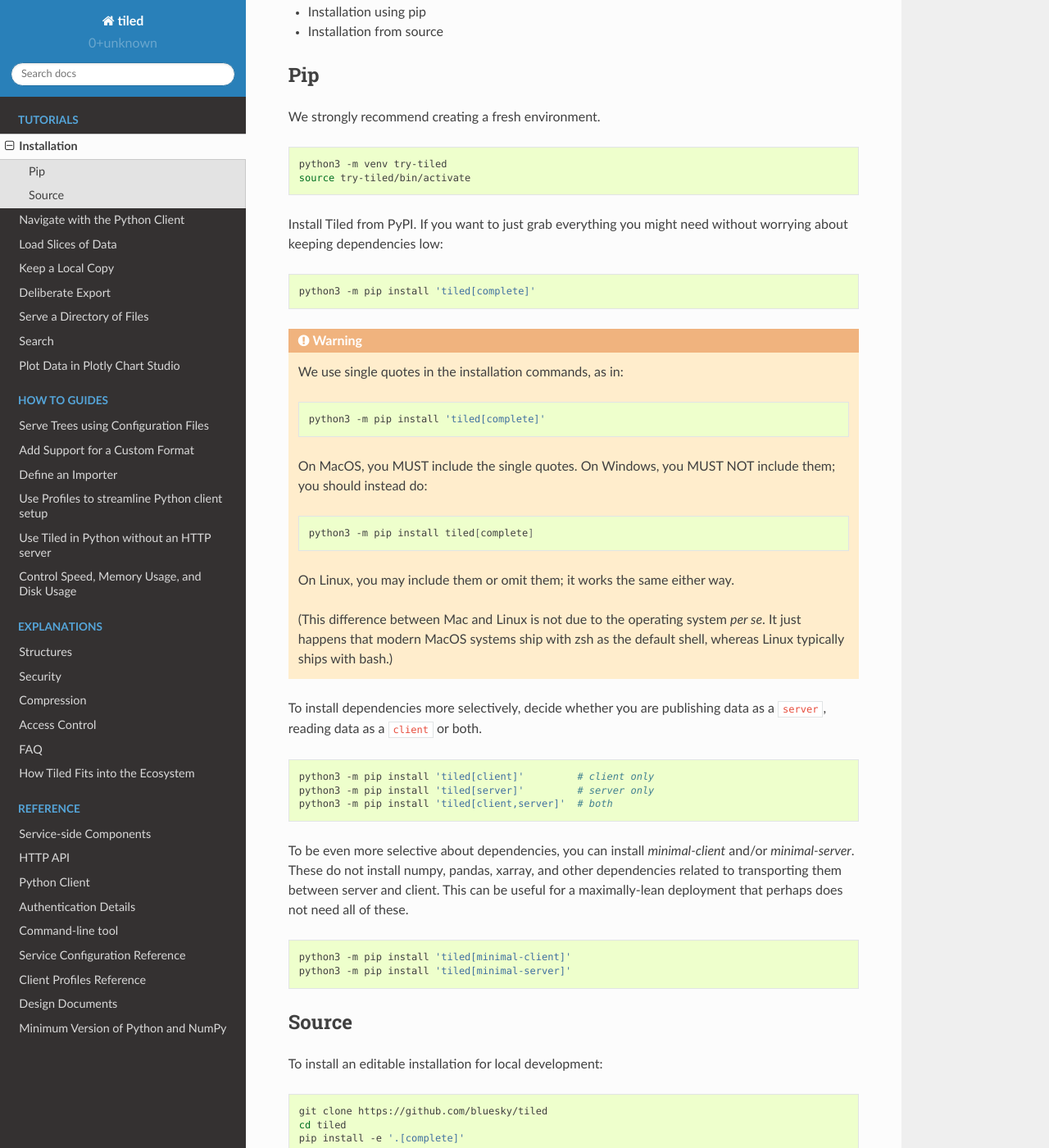
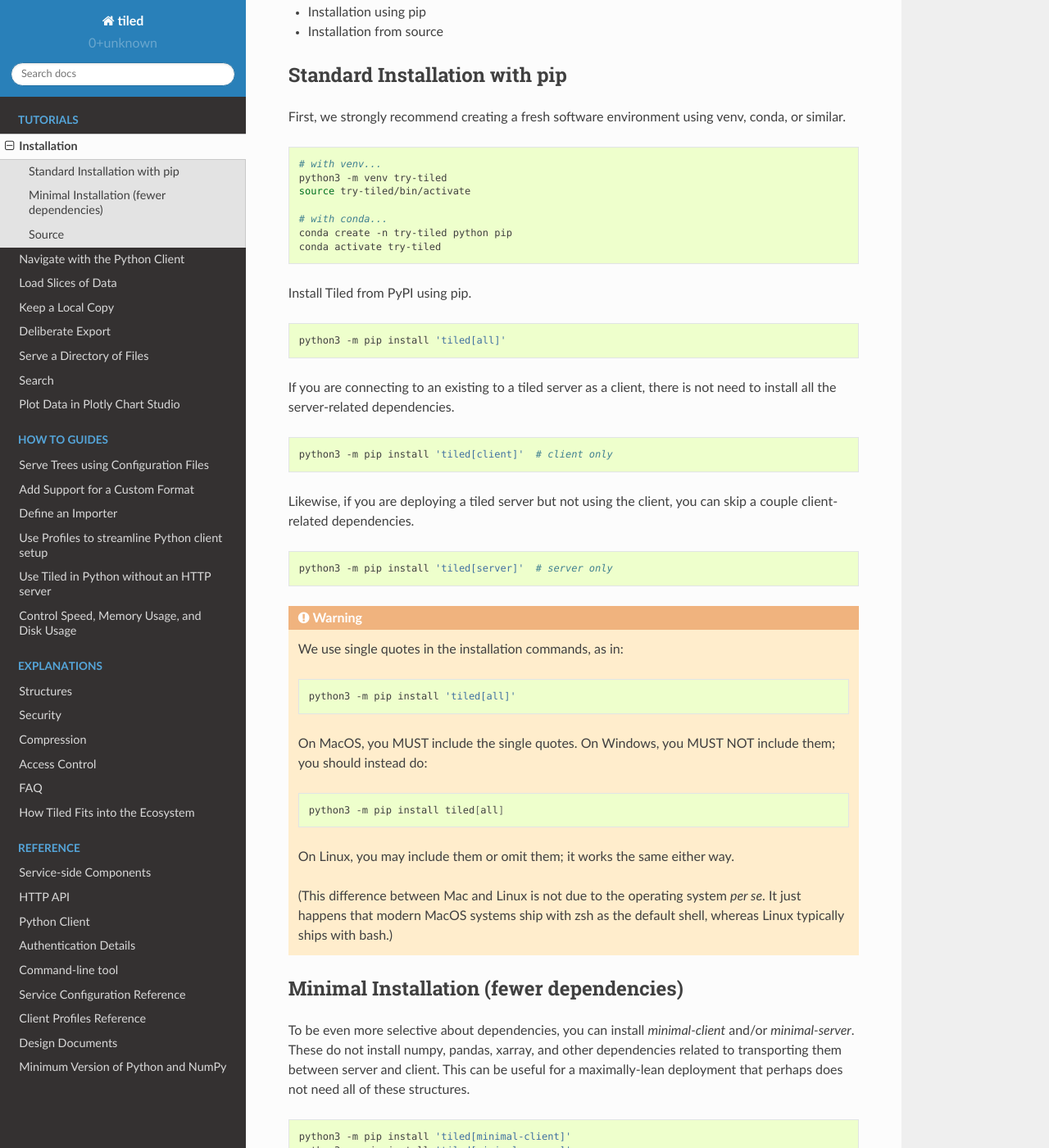
Before and after one commit to bluesky/tiled, a Sphinx documentation site: the page built from docs/source/tutorials/installation.rst, in a window 1280 px wide and 1400 px high, scrolled down 205 px. Shown: the whole window at 82% size. Built offline with Sphinx 7.4.7 and the Read the Docs theme 2.0.0, drawn with Linux system fonts in a browser that asks for light colours; pages that are not in the unit, such as notebooks, are missing from menus; some of the changed text lies outside the part shown.

Commit message:
Refine docs.

```diff
--- a/docs/source/tutorials/installation.rst
+++ b/docs/source/tutorials/installation.rst
@@ -7,22 +7,41 @@
 * Installation using pip
 * Installation from source
 
-Pip
----
+Standard Installation with pip
+------------------------------
 
-We strongly recommend creating a fresh environment.
+First, we strongly recommend creating a fresh software environment using venv,
+conda, or similar.
 
 .. code:: bash
 
+   # with venv...
    python3 -m venv try-tiled
    source try-tiled/bin/activate
 
-Install Tiled from PyPI. If you want to just grab everything you might need
-without worrying about keeping dependencies low:
+   # with conda...
+   conda create -n try-tiled python pip
+   conda activate try-tiled
+
+Install Tiled from PyPI using pip.
 
 .. code:: bash
 
-   python3 -m pip install 'tiled[complete]'
+   python3 -m pip install 'tiled[all]'
+
+If you are connecting to an existing to a tiled server as a client, there
+is not need to install all the server-related dependencies.
+
+.. code:: bash
+
+   python3 -m pip install 'tiled[client]'  # client only
+
+Likewise, if you are deploying a tiled server but not using the client, you can
+skip a couple client-related dependencies.
+
+.. code:: bash
+
+   python3 -m pip install 'tiled[server]'  # server only
 
 .. warning::
 
@@ -30,14 +49,14 @@
 
    .. code:: bash
 
-      python3 -m pip install 'tiled[complete]'
+      python3 -m pip install 'tiled[all]'
 
    On MacOS, you MUST include the single quotes.
    On Windows, you MUST NOT include them; you should instead do:
 
    .. code:: bash
 
-      python3 -m pip install tiled[complete]
+      python3 -m pip install tiled[all]
 
    On Linux, you may include them or omit them; it works the same either way.
 
@@ -45,25 +64,21 @@
    se*. It just happens that modern MacOS systems ship with zsh as the default
    shell, whereas Linux typically ships with bash.)
 
-To install dependencies more selectively, decide whether you are
-publishing data as a ``server``, reading data as a ``client`` or both.
-
-.. code:: bash
-
-   python3 -m pip install 'tiled[client]'         # client only
-   python3 -m pip install 'tiled[server]'         # server only
-   python3 -m pip install 'tiled[client,server]'  # both
+Minimal Installation (fewer dependencies)
+-----------------------------------------
 
 To be even more selective about dependencies, you can install `minimal-client`
 and/or `minimal-server`. These do not install numpy, pandas, xarray,
 and other dependencies related to transporting them between server and client.
 This can be useful for a maximally-lean deployment that perhaps does not
-need all of these.
+need all of these structures.
 
 .. code:: bash
 
    python3 -m pip install 'tiled[minimal-client]'
    python3 -m pip install 'tiled[minimal-server]'
+
+See the files named `requirements-*.txt` in the repository root for details.
 
 Source
 ------
@@ -74,4 +89,4 @@
 
    git clone https://github.com/bluesky/tiled
    cd tiled
-   pip install -e '.[complete]'
+   pip install -e '.[all]'
```
